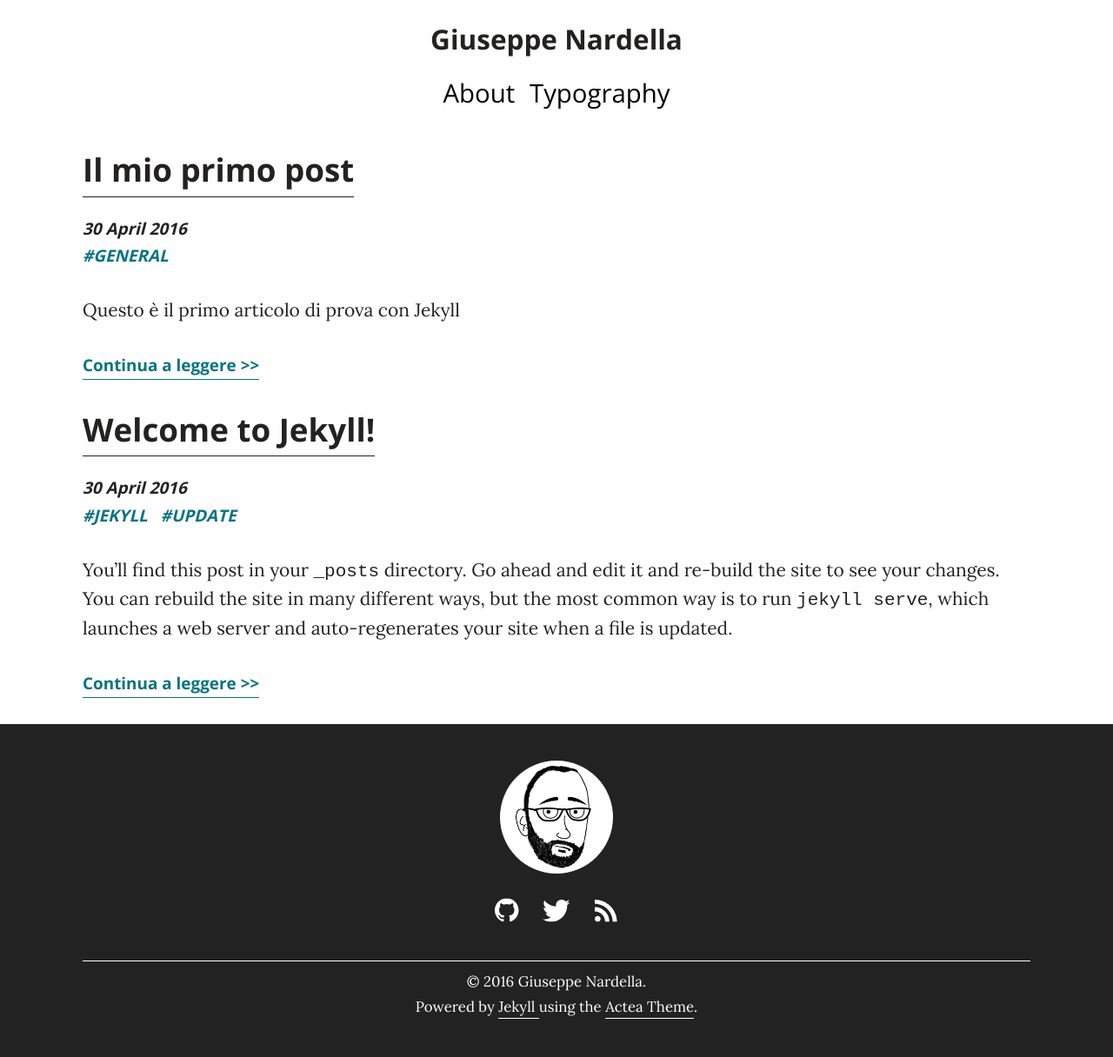
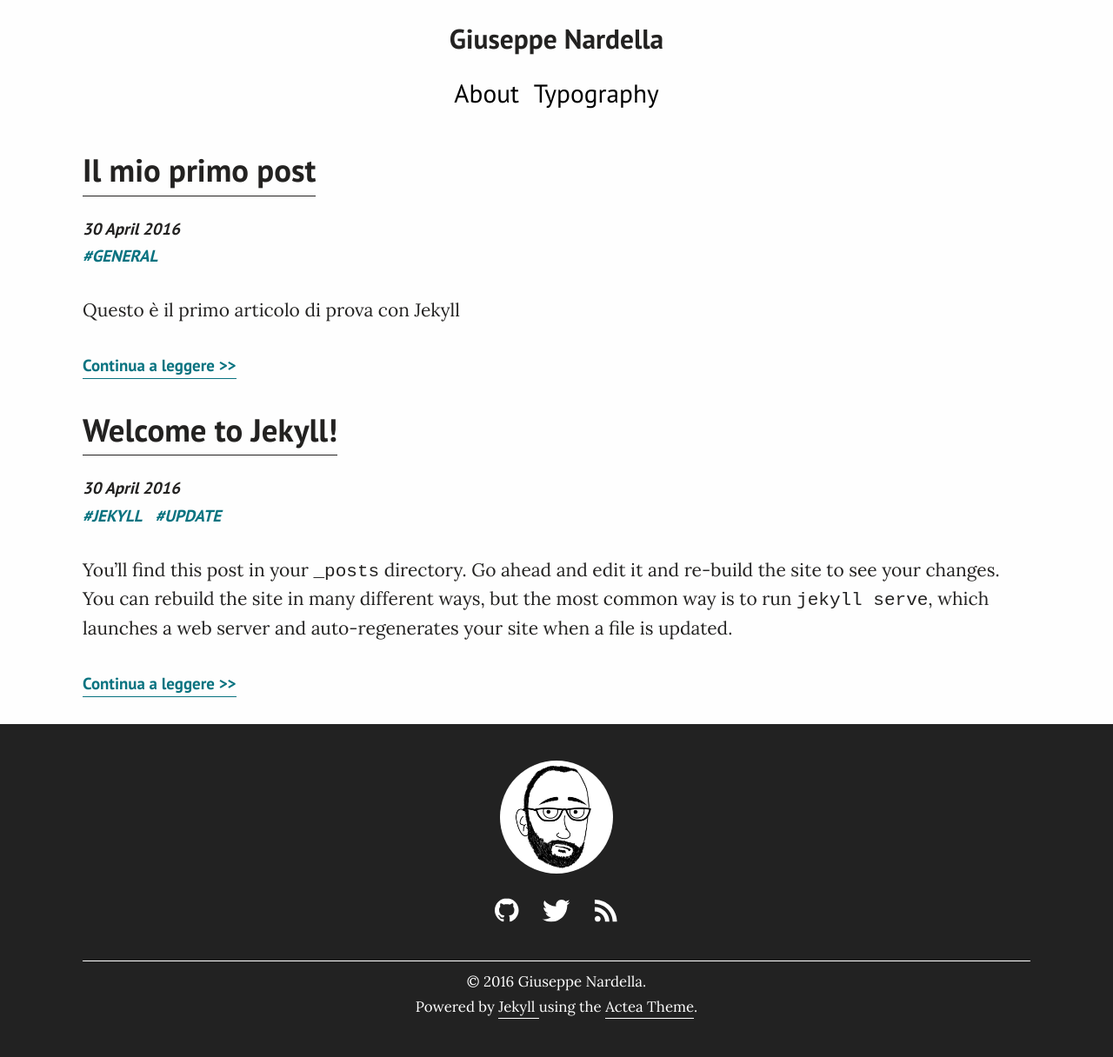
Before and after one commit to gnardell/gnardell.github.io, a Jekyll site: the page built from index.html, in a window 1280 px wide. Shown: the whole page at 87% size. Built offline with Jekyll 4.4.1, drawn with Linux system fonts in a browser that asks for light colours.

Commit message:
Changed headings font

```diff
--- a/_dev/src/css/scss/partials/_variables.scss
+++ b/_dev/src/css/scss/partials/_variables.scss
@@ -20,7 +20,7 @@ $border-color: #ddd !default;
 // Typography
 
 // Fonts Variables
-$font-family-headings: "Open Sans", Helvetica, Arial, sans-serif !default;
+$font-family-headings: "PT Sans", Helvetica, Arial, sans-serif !default;
 $font-family-text: "Lora", "Georgia", serif !default;
 //** Default monospace fonts for `<code>`, `<kbd>`, and `<pre>`.
 $font-family-monospace: Menlo, Monaco, Consolas, "Courier New", monospace !default;
--- a/_includes/head.html
+++ b/_includes/head.html
@@ -13,7 +13,7 @@
   <link rel="alternate" type="application/rss+xml" title="{{ site.title }}" href="{{ " /feed.xml " | prepend: site.baseurl | prepend: site.url }}">
 
   <!-- Styles -->
-  <link rel="stylesheet" id="fonts_css-css" href="https://fonts.googleapis.com/css?family=Lora%3A700%2C400italic%2C400%7COpen+Sans%3A400%2C700&amp;ver=4.5.1" type="text/css" media="all">
+  <link href='https://fonts.googleapis.com/css?family=PT+Sans:400,700|Lora:400,400italic,700' rel='stylesheet' type='text/css'>
   <link rel="stylesheet" href="{{ "/assets/css/icomoon.css " | prepend: site.baseurl }}">
   <link rel="stylesheet" href="{{ "/assets/css/main.css " | prepend: site.baseurl }}">
 </head>
--- a/assets/css/main.css
+++ b/assets/css/main.css
@@ -533,7 +533,7 @@ h3,
 h4,
 h5,
 h6 {
-	font-family: "Open Sans", Helvetica, Arial, sans-serif;
+	font-family: "PT Sans", Helvetica, Arial, sans-serif;
 	margin-top: 0.8em;
 	text-rendering: optimizelegibility;
 	margin-bottom: 0.375em;
@@ -735,7 +735,7 @@ table tbody td[data-title]:before {
 
 button,
 .button {
-	font-family: "Open Sans", Helvetica, Arial, sans-serif;
+	font-family: "PT Sans", Helvetica, Arial, sans-serif;
 	font-weight: 400;
 	min-width: 150px;
 	display: inline-block;
@@ -1061,7 +1061,7 @@ a:hover {
 	width: auto;
 	height: auto;
 	padding: 15px 23px 14px;
-	font-family: "Open Sans", Helvetica, Arial, sans-serif;
+	font-family: "PT Sans", Helvetica, Arial, sans-serif;
 	font-weight: bold;
 	color: #097380;
 	background-color: #fefefe;
@@ -1797,7 +1797,7 @@ img {
 }
 
 .main-navigation ul.main-nav li a {
-	font-family: "Open Sans", Helvetica, Arial, sans-serif;
+	font-family: "PT Sans", Helvetica, Arial, sans-serif;
 	color: #FFFFFF;
 	font-size: 1.4em;
 	font-weight: 700;
@@ -1820,7 +1820,7 @@ img {
 
 .post-meta time {
 	font-size: 0.9em;
-	font-family: "Open Sans", Helvetica, Arial, sans-serif;
+	font-family: "PT Sans", Helvetica, Arial, sans-serif;
 	font-style: italic;
 	font-weight: bold;
 }
@@ -1834,7 +1834,7 @@ img {
 	color: #097380;
 	display: inline-block;
 	font-size: 0.9em;
-	font-family: "Open Sans", Helvetica, Arial, sans-serif;
+	font-family: "PT Sans", Helvetica, Arial, sans-serif;
 	font-style: italic;
 	font-weight: bold;
 	margin-right: 0.5em;
@@ -1851,7 +1851,7 @@ img {
 
 a.post-read-more {
 	color: #097380;
-	font-family: "Open Sans", Helvetica, Arial, sans-serif;
+	font-family: "PT Sans", Helvetica, Arial, sans-serif;
 	font-size: 0.9em;
 	font-weight: bold;
 }
```
